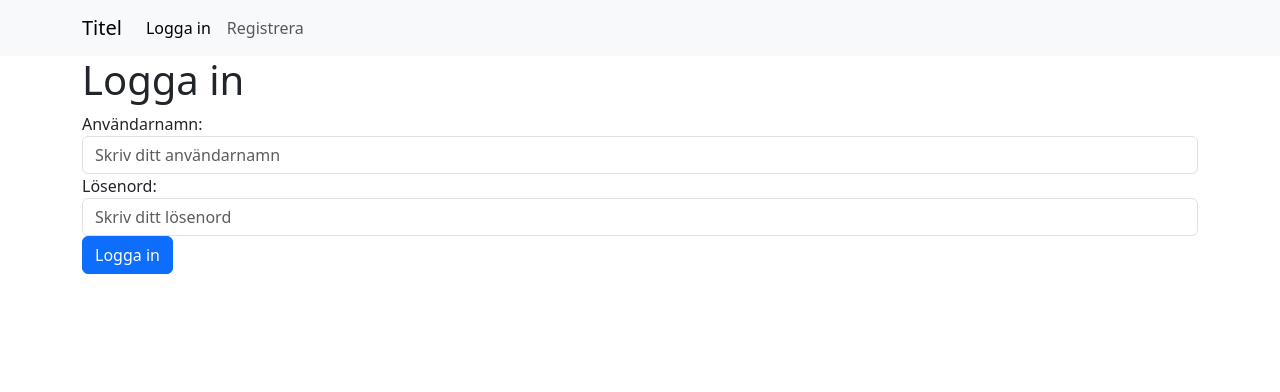
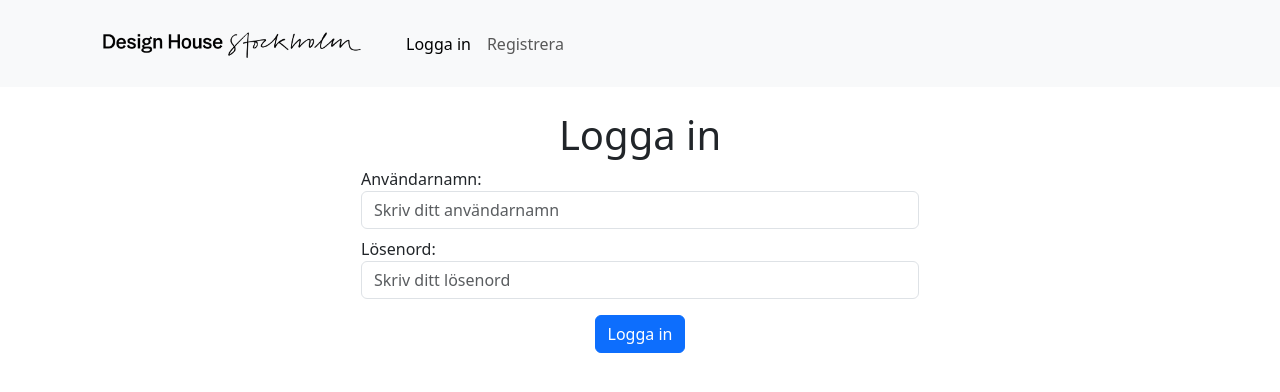
Before and after one commit to veppaan/vue-projekt-fullstack, a Vue app: page /login in a window 1280 px wide. Shown: the top 392 px of the page. Built offline with nearby package versions, Linux system fonts and the light colour scheme.

Commit message:
lägger in en logotyp, och centrerar och lägegr margin på element

```diff
--- a/src/components/Header.vue
+++ b/src/components/Header.vue
@@ -2,7 +2,7 @@
 
 <nav class="navbar navbar-expand-lg navbar-light bg-light">
     <div class="container">
-  <a class="navbar-brand" href="#">Titel</a>
+  <RouterLink to="/home" class="navbar-brand"><img src="../assets/DHS_Logo-Secondary_black.png" alt="Logotyp Design House Stockholm" width="300"></RouterLink>
   <button class="navbar-toggler" type="button" data-bs-toggle="collapse" data-bs-target="#navbarNav" aria-controls="navbarNav" aria-expanded="false" aria-label="Toggle navigation">
     <span class="navbar-toggler-icon"></span>
   </button>
--- a/src/components/HeaderFirst.vue
+++ b/src/components/HeaderFirst.vue
@@ -2,7 +2,7 @@
 
     <nav class="navbar navbar-expand-lg navbar-light bg-light">
         <div class="container">
-      <a class="navbar-brand" href="#">Titel</a>
+          <RouterLink to="/home" class="navbar-brand"><img src="../assets/DHS_Logo-Secondary_black.png" alt="Logotyp Design House Stockholm" width="300"></RouterLink>
       <button class="navbar-toggler" type="button" data-bs-toggle="collapse" data-bs-target="#navbarNav" aria-controls="navbarNav" aria-expanded="false" aria-label="Toggle navigation">
         <span class="navbar-toggler-icon"></span>
       </button>
--- a/src/views/AddView.vue
+++ b/src/views/AddView.vue
@@ -1,9 +1,9 @@
     <template>
         <Header />
         <div class="container">
-        <form @submit.prevent="addItem">
-            <h2>Lägg till produkt</h2>
-            <div class="form-group">
+        <form @submit.prevent="addItem" style="max-width: 800px; margin: 0 auto;">
+            <h2 class="mt-1">Lägg till produkt</h2>
+            <div class="form-group mt-3">
                 <label for="name">Namn</label>
                 <input type="text" class="form-control" id="name" aria-describedby="emailHelp" placeholder="Skriv namnet på varan" v-model="nameInput">
             </div>
@@ -30,7 +30,7 @@
                 <button v-if="base64string" type="button" class="btn btn-danger" @click="deleteImg">Ta bort bild</button>
             </div>
 
-            <button type="submit" class="btn btn-primary">Lägg till vara</button>
+            <button type="submit" class="btn btn-primary w-100 mt-3 mb-7">Lägg till vara</button>
             </form>
         </div>
     </template>
--- a/src/views/EditView.vue
+++ b/src/views/EditView.vue
@@ -1,9 +1,9 @@
 <template>
     <Header />
-    <div class="container">
-    <form @submit.prevent="updateItem">
-        <h2>Ändra</h2>
-        <div class="form-group">
+    <div class="container mb-5">
+    <form @submit.prevent="updateItem" style="max-width: 800px; margin: 0 auto;">
+        <h2 class="mt-1">Ändra vara</h2>
+        <div class="form-group mt-3">
             <label for="name">Namn</label>
             <input type="text" class="form-control" id="name" aria-describedby="name" placeholder="Skriv namnet på varan" v-model="item.name">
         </div>
@@ -30,7 +30,7 @@
                 <button v-if="item.image || base64string" type="button" class="btn btn-danger" @click="deleteImg">Ta bort bild</button>
             </div>
 
-        <button type="submit" class="btn btn-primary">Uppdatera vara</button>
+        <button type="submit" class="btn btn-primary w-100">Uppdatera vara</button>
 </form>
 </div>
 </template>
--- a/src/views/HomeView.vue
+++ b/src/views/HomeView.vue
@@ -1,6 +1,8 @@
 <template>
     <Header />
-    <h1>Startsida</h1>
+    <div class="container">
+        <h1>Startsida</h1>
+    </div>
 </template>
 
 <script setup lang="ts">
--- a/src/views/ItemsView.vue
+++ b/src/views/ItemsView.vue
@@ -8,7 +8,7 @@
     <RouterLink to="/add" class="btn btn-primary btn-sm">Lägg till produkt</RouterLink>
 </div>
 
-    <input type="text" id="searchInput" v-model="searchValue" class="form-control m-3" placeholder="Sök vara...">
+    <input type="text" id="searchInput" v-model="searchValue" class="form-control mb-3 mt-3" placeholder="Sök vara...">
 <div>
     <table class="table">
   <thead>
--- a/src/views/LoginView.vue
+++ b/src/views/LoginView.vue
@@ -1,18 +1,18 @@
 <template>
     <HeaderFirst />
-    <div class="container">
-        <h1>Logga in</h1>
-    <form @submit.prevent="loginUser">
-        <div class="form-group">
-            <label for="exampleInputEmail1">Användarnamn:</label>
-            <input type="text" class="form-control" id="exampleInputEmail1" aria-describedby="emailHelp" placeholder="Skriv ditt användarnamn" v-model="username">
+    <div class="container mt-4">
+        <h1 class="text-center">Logga in</h1>
+    <form @submit.prevent="loginUser" class="d-flex flex-column justify-content-center align-items-center">
+        <div class="form-group col-12 col-md-6">
+            <label for="username">Användarnamn:</label>
+            <input type="text" class="form-control" id="username" aria-describedby="Username" placeholder="Skriv ditt användarnamn" v-model="username">
         </div>
-        <div class="form-group">
-            <label for="exampleInputPassword1">Lösenord:</label>
-            <input type="password" class="form-control" id="exampleInputPassword1" placeholder="Skriv ditt lösenord" v-model="password">
+        <div class="form-group col-12 col-md-6 mt-2">
+            <label for="password">Lösenord:</label>
+            <input type="password" class="form-control" id="password" aria-describedby="Password" placeholder="Skriv ditt lösenord" v-model="password">
         </div>
 
-        <button type="submit" class="btn btn-primary">Logga in</button>
+        <button type="submit" class="btn btn-primary mt-3">Logga in</button>
     </form>
 </div>
 </template>
--- a/src/views/RegisterVue.vue
+++ b/src/views/RegisterVue.vue
@@ -1,22 +1,22 @@
 <template>
     <HeaderFirst />
     <div class="container">
-        <h1>Registrera konto</h1>
-    <form @submit.prevent="registerUser">
-        <div class="form-group">
+        <h1 class="text-center mt-4">Registrera konto</h1>
+    <form @submit.prevent="registerUser" class="d-flex flex-column justify-content-center align-items-center">
+        <div class="form-group col-12 col-md-6">
             <label for="firstname">Förnamn:</label>
             <input type="text" class="form-control" id="firstname" aria-describedby="emailHelp" placeholder="Skriv ditt förnamn" v-model="firstname">
         </div>
-        <div class="form-group">
+        <div class="form-group col-12 col-md-6 mt-2">
             <label for="username">Användarnamn:</label>
             <input type="text" class="form-control" id="username" aria-describedby="emailHelp" placeholder="Skriv ditt användarnamn" v-model="username">
         </div>
-        <div class="form-group">
+        <div class="form-group col-12 col-md-6 mt-2">
             <label for="password">Lösenord:</label>
             <input type="password" class="form-control" id="password" placeholder="Skriv ditt lösenord" v-model="password">
         </div>
 
-        <button type="submit" class="btn btn-primary">Registrera</button>
+        <button type="submit" class="btn btn-primary mt-4">Registrera</button>
     </form>
 </div>
 </template>
```
Also changed, not shown: src/assets/DHS_Logo-Secondary_Black.png (added).
